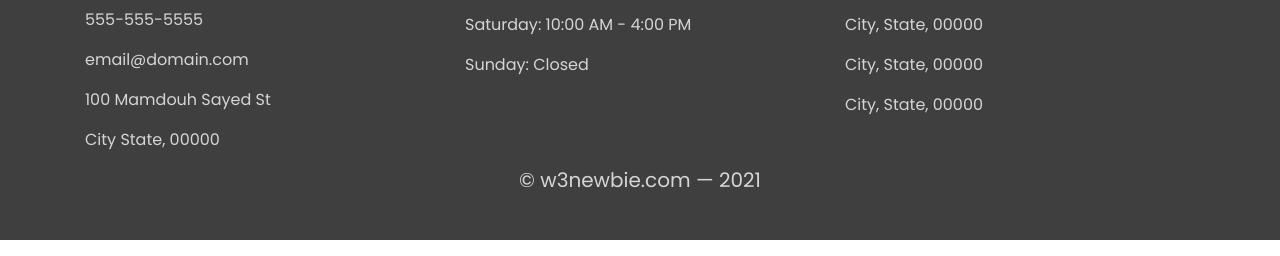
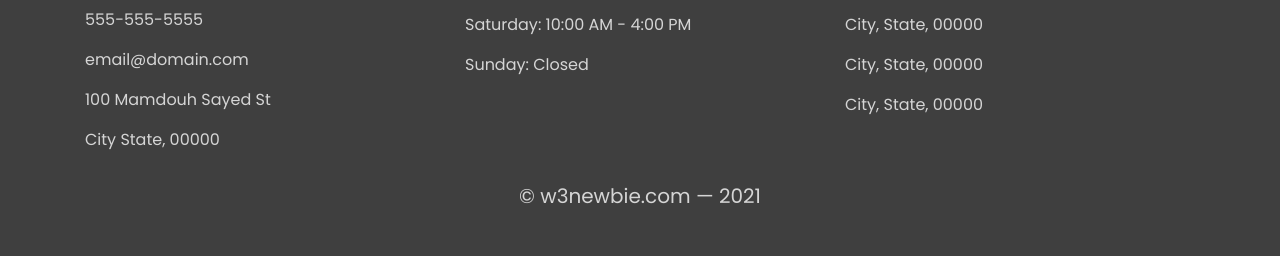
Before and after one commit to mahelhelou/browna-theme, a plain HTML site: page index.html in a window 1280 px wide. Shown: the part 3664-3920 px from the top of the page. Drawn offline with nearby package versions, Linux system fonts and the light colour scheme.

Commit message:
Fixing copyright top margin

```diff
--- a/index.html
+++ b/index.html
@@ -254,7 +254,7 @@
 				</div>
 			</div>
 			<!-- Copyright -->
-			<h5 class="text-center font-weight-lighter mb-0">&copy; w3newbie.com —
+			<h5 class="text-center font-weight-lighter mt-3 mb-0">&copy; w3newbie.com —
 				<script>document.write(new Date().getFullYear())</script>
 			</h5>
 		</div>
```
